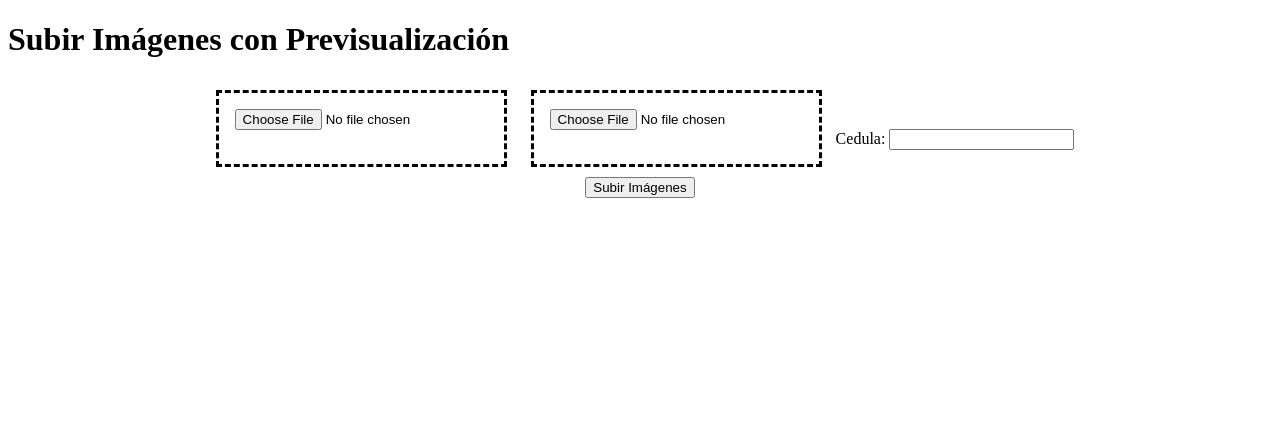
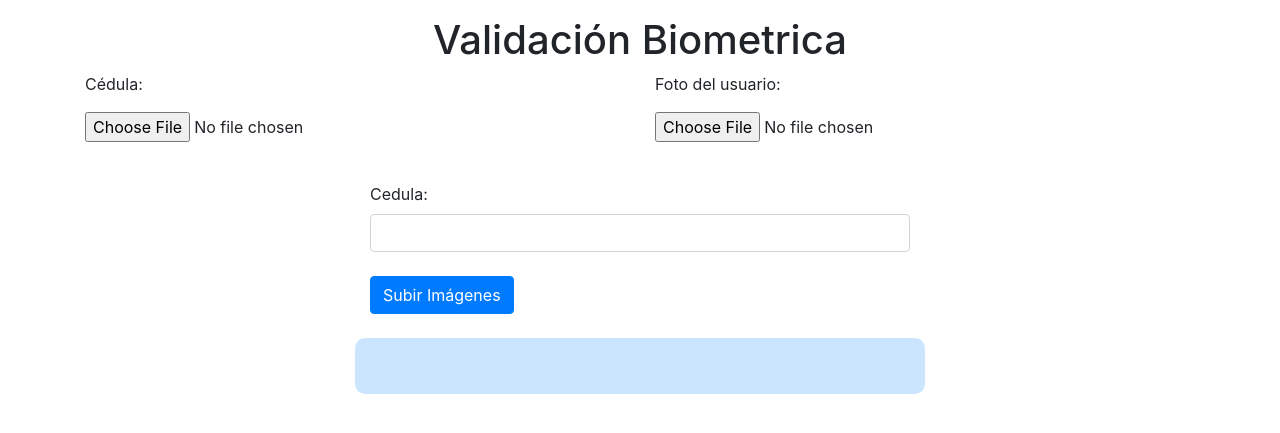
Before and after one commit to JorgeArguello1999/CheckID, a FastAPI app: page / in a window 1280 px wide. Shown: the top 433 px of the page. Run offline with FastAPI, Linux system fonts and the light colour scheme; some libraries are stand-ins or nearby versions.

Commit message:
feat: Actualizando el home

```diff
--- a/templates/index.html
+++ b/templates/index.html
@@ -1,50 +1,67 @@
 <!DOCTYPE html>
-<html>
+<html lang="es">
 <head>
-    <title>Subir Imágenes con Previsualización</title>
+    <title>Validación Biometrica</title>
+    <!-- Enlace al archivo de estilos de Bootstrap -->
+    <link href="https://stackpath.bootstrapcdn.com/bootstrap/4.5.2/css/bootstrap.min.css" rel="stylesheet">
     <style>
-        /* Estilos para centrar el div 'form' */
-        .form {
-            text-align: center;
-        }
-
-        /* Estilos para los divs 'form-1' y 'form-2' */
-        .form-1,
-        .form-2 {
-            display: inline-block; /* Mostrar los divs en línea uno al lado del otro */
-            margin: 10px; /* Agregar margen entre ellos para separación */
-            border: dashed;
-            padding: 1em;
-        }
-
-        /* Estilos para las imágenes de previsualización */
-        img {
+        /* Añade estilos personalizados aquí si es necesario */
+        .preview-img {
             max-width: 200px;
             max-height: 200px;
         }
+        .response-space {
+            margin-top: 20px;
+        }
+        .response-area {
+            background-color: #cce5ff; /* Color azul para el área de respuesta */
+            padding: 20px;
+            border-radius: 10px;
+        }
     </style>
 </head>
-
 <body>
-    <h1>Subir Imágenes con Previsualización</h1>
-    <div class="form">
-        <div class="form-1">
+    <div class="container">
+        <h1 class="text-center mt-3">Validación Biometrica</h1>
+        <div class="row">
+            <div class="col-md-6">
+                <div class="form-group">
+                    <p for="">Cédula:</p>
                     <input type="file" name="image1" id="image1" accept="image/jpeg" required>
                     <br>
-            <img src="" alt="" id="preview1" style="max-width: 200px; max-height: 200px;">
+                    <img src="" alt="" id="preview1" class="preview-img mt-2">
+                </div>
             </div>
 
-        <div class="form-2">
+            <div class="col-md-6">
+                <div class="form-group">
+                    <p for="">Foto del usuario:</p>
                     <input type="file" name="image2" id="image2" accept="image/jpeg" required>
                     <br>
-            <img src="" alt="" id="preview2" style="max-width: 200px; max-height: 200px;">
+                    <img src="" alt="" id="preview2" class="preview-img mt-2">
+                </div>
+            </div>
         </div>
 
+        <div class="row justify-content-center">
+            <div class="col-md-6">
                 <label for="cedula">Cedula:</label>
-        <input name="cedula" type="text" id="cedula">
+                <input name="cedula" type="text" id="cedula" class="form-control">
                 <br>
-        <button onclick="subirImagenes()">Subir Imágenes</button>
+                <button onclick="subirImagenes()" class="btn btn-primary">Subir Imágenes</button>
             </div>
+        </div>
+
+        <div class="row mt-4 justify-content-center">
+            <div class="col-md-6 response-area" id="apiResponse">
+                <p id="apiResponseText"></p>
+            </div>
+        </div>
+    </div>
+
+    <!-- Enlaces a los scripts de Bootstrap y jQuery -->
+    <script src="https://code.jquery.com/jquery-3.5.1.slim.min.js"></script>
+    <script src="https://stackpath.bootstrapcdn.com/bootstrap/4.5.2/js/bootstrap.min.js"></script>
 
     <script>
         function mostrarImagen(input, imgElement) {
@@ -114,9 +131,6 @@
                 faces_image: formData.get('image2')
             };
 
-            // Imprime el JSON en la consola
-            //console.log(JSON.stringify(jsonData));
-
             // Enviar los datos con Fetch a la API
             fetch(apiUrl, {
                 method: 'POST',
@@ -128,7 +142,9 @@
             .then(response => response.json())
             .then(data => {
                 console.log(data);
-                // Hacer algo con la respuesta si es necesario
+                var parrafo = document.getElementById('apiResponse');
+                parrafo.textContent = `Faces: ${data.faces} \nCedula: ${data.cedula} \nGoogle Paths: ${data.save_on_google}`;
+                parrafo.parentElement.style.display = 'block';
             })
             .catch(error => {
                 console.error('Error:', error);
```
Lines whose indentation alone changed are shown as unchanged.
